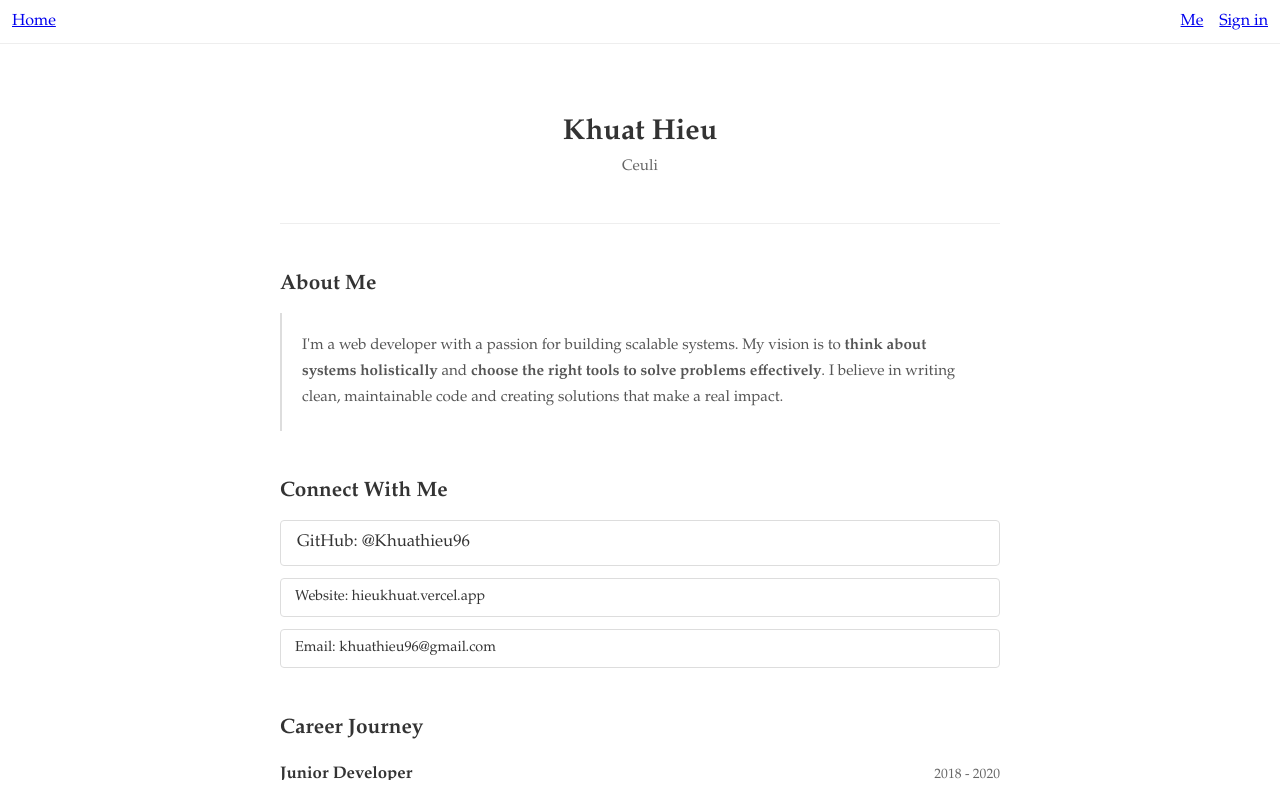
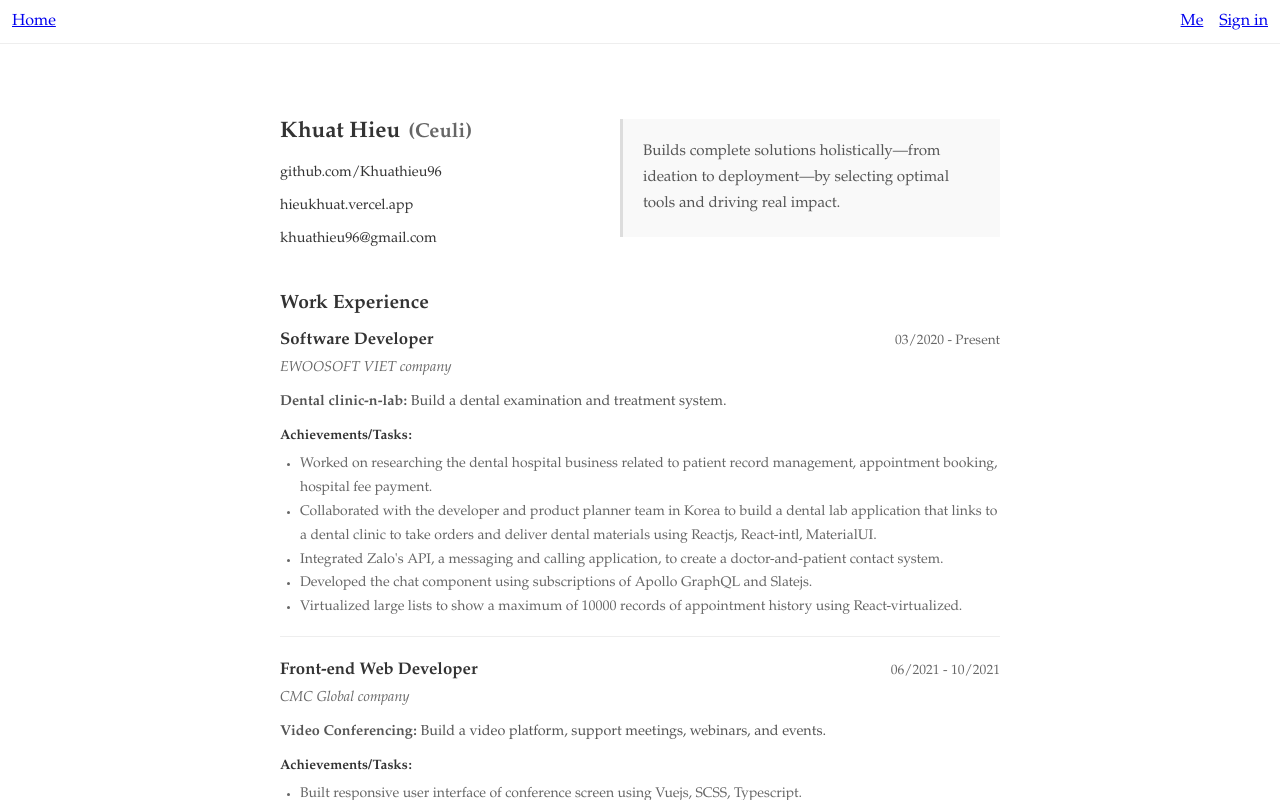
Before and after one commit to Khuathieu96/Blog, a Next.js app: page /me in a window 1280 px wide. Built offline with nearby package versions, Linux system fonts and the light colour scheme.

Commit message:
update/update page about me

```diff
--- a/app/me/page.tsx
+++ b/app/me/page.tsx
@@ -6,75 +6,53 @@ export default function Me() {
       style={{
         height: '100%',
         overflowY: 'auto',
-        maxWidth: 900,
+        maxWidth: 1000,
         margin: '0 auto',
-        padding: '0 20px',
+        padding: '40px 20px',
       }}
     >
-      {/* Header Section */}
+      {/* Two Column Layout */}
       <div
         style={{
-          textAlign: 'center',
-          marginBottom: 48,
-          paddingTop: 32,
-          paddingBottom: 32,
-          borderBottom: '1px solid #eee',
+          display: 'grid',
+          gridTemplateColumns: '300px 1fr',
+          gap: 40,
+          marginBottom: 40,
         }}
       >
+        {/* Left Column - Name and Contact */}
+        <div
+          style={{
+            display: 'flex',
+            flexDirection: 'column',
+            gap: 16,
+          }}
+        >
+          {/* Name */}
+          <div>
             <h1
               style={{
-            fontSize: '1.8em',
-            marginBottom: 8,
+                fontSize: '1.4em',
+                marginBottom: 4,
                 color: '#333',
               }}
             >
               Khuat Hieu
-        </h1>
-        <p
+              <span
                 style={{
-            fontSize: '0.95em',
+                  fontSize: '0.9em',
                   color: '#666',
                   marginTop: 0,
+                  marginLeft: 8,
+                  marginBottom: 0,
                 }}
               >
-          Ceuli
-        </p>
+                (Ceuli)
+              </span>
+            </h1>
           </div>
 
-      {/* Introduction */}
-      <section style={{ marginBottom: 48 }}>
-        <h2 style={{ fontSize: '1.3em', marginBottom: 16, color: '#333' }}>
-          About Me
-        </h2>
-        <p
-          style={{
-            fontSize: '0.95em',
-            lineHeight: 1.7,
-            color: '#555',
-            padding: 20,
-            borderLeft: '2px solid #ddd',
-          }}
-        >
-          I'm a web developer with a passion for building scalable systems. My
-          vision is to <strong>think about systems holistically</strong> and
-          <strong> choose the right tools to solve problems effectively</strong>
-          . I believe in writing clean, maintainable code and creating solutions
-          that make a real impact.
-        </p>
-      </section>
-
-      {/* Social Links */}
-      <section style={{ marginBottom: 48 }}>
-        <h2 style={{ fontSize: '1.3em', marginBottom: 16, color: '#333' }}>
-          Connect With Me
-        </h2>
-        <div
-          style={{
-            display: 'flex',
-            flexDirection: 'column',
-            gap: 12,
-          }}
-        >
+          {/* GitHub */}
           <a
             href='https://github.com/Khuathieu96'
             target='_blank'
@@ -82,18 +60,16 @@ export default function Me() {
             style={{
               display: 'flex',
               alignItems: 'center',
-              gap: 12,
-              padding: '12px 16px',
-              border: '1px solid #ddd',
+
               color: '#333',
               textDecoration: 'none',
-              borderRadius: 4,
-              fontSize: '1.05em',
+              fontSize: '0.9em',
             }}
           >
-            <span>GitHub: @Khuathieu96</span>
+            github.com/Khuathieu96
           </a>
 
+          {/* Website */}
           <a
             href='https://hieukhuat.vercel.app'
             target='_blank'
@@ -101,48 +77,60 @@ export default function Me() {
             style={{
               display: 'flex',
               alignItems: 'center',
-              gap: 12,
-              padding: '10px 14px',
-              border: '1px solid #ddd',
+
               color: '#333',
               textDecoration: 'none',
-              borderRadius: 4,
               fontSize: '0.9em',
             }}
           >
-            <span>Website: hieukhuat.vercel.app</span>
+            hieukhuat.vercel.app
           </a>
 
+          {/* Email */}
           <a
             href='mailto:khuathieu96@gmail.com'
             style={{
               display: 'flex',
               alignItems: 'center',
-              gap: 12,
-              padding: '10px 14px',
-              border: '1px solid #ddd',
+
               color: '#333',
               textDecoration: 'none',
-              borderRadius: 4,
               fontSize: '0.9em',
             }}
           >
-            <span>Email: khuathieu96@gmail.com</span>
+            khuathieu96@gmail.com
           </a>
         </div>
+
+        {/* Right Column - About Me */}
+        <section>
+          <p
+            style={{
+              fontSize: '0.95em',
+              lineHeight: 1.7,
+              color: '#555',
+              padding: 20,
+              borderLeft: '3px solid #ddd',
+              backgroundColor: '#f9f9f9',
+            }}
+          >
+            Builds complete solutions holistically—from ideation to
+            deployment—by selecting optimal tools and driving real impact.
+          </p>
         </section>
+      </div>
 
-      {/* Career Timeline */}
-      <section style={{ marginBottom: 48, paddingBottom: 32 }}>
-        <h2 style={{ fontSize: '1.3em', marginBottom: 24, color: '#333' }}>
-          Career Journey
+      {/* Work Experience */}
+      <section style={{ marginBottom: 32, paddingBottom: 16 }}>
+        <h2 style={{ fontSize: '1.2em', marginBottom: 16, color: '#333' }}>
+          Work Experience
         </h2>
 
-        {/* 2018-2020 Period */}
+        {/* EWOOSOFT VIET */}
         <div
           style={{
-            marginBottom: 32,
-            paddingBottom: 24,
+            marginBottom: 24,
+            paddingBottom: 16,
             borderBottom: '1px solid #eee',
           }}
         >
@@ -155,12 +143,23 @@ export default function Me() {
             }}
           >
             <h3 style={{ fontSize: '1.05em', margin: 0, color: '#333' }}>
-              Junior Developer
+              Software Developer
             </h3>
             <span style={{ fontSize: '0.85em', color: '#666' }}>
-              2018 - 2020
+              03/2020 - Present
             </span>
           </div>
+
+          <p
+            style={{
+              fontSize: '0.9em',
+              color: '#666',
+              fontStyle: 'italic',
+              margin: '4px 0 8px 0',
+            }}
+          >
+            EWOOSOFT VIET company
+          </p>
 
           <p
             style={{
@@ -170,14 +169,13 @@ export default function Me() {
               marginBottom: 12,
             }}
           >
-            Started my journey in web development, focusing on front-end
-            technologies and learning the fundamentals of building modern web
-            applications.
+            <strong>Dental clinic-n-lab:</strong> Build a dental examination and
+            treatment system.
           </p>
 
           <div>
             <strong style={{ color: '#333', fontSize: '0.85em' }}>
-              Key Focus:
+              Achievements/Tasks:
             </strong>
             <ul
               style={{
@@ -186,17 +184,111 @@ export default function Me() {
                 paddingLeft: 20,
                 color: '#666',
                 fontSize: '0.875em',
+                lineHeight: 1.7,
               }}
             >
-              <li>HTML, CSS, JavaScript fundamentals</li>
-              <li>React.js and component-based architecture</li>
-              <li>RESTful API integration</li>
-              <li>Version control with Git</li>
+              <li>
+                Worked on researching the dental hospital business related to
+                patient record management, appointment booking, hospital fee
+                payment.
+              </li>
+              <li>
+                Collaborated with the developer and product planner team in
+                Korea to build a dental lab application that links to a dental
+                clinic to take orders and deliver dental materials using
+                Reactjs, React-intl, MaterialUI.
+              </li>
+              <li>
+                Integrated Zalo's API, a messaging and calling application, to
+                create a doctor-and-patient contact system.
+              </li>
+              <li>
+                Developed the chat component using subscriptions of Apollo
+                GraphQL and Slatejs.
+              </li>
+              <li>
+                Virtualized large lists to show a maximum of 10000 records of
+                appointment history using React-virtualized.
+              </li>
             </ul>
           </div>
         </div>
 
-        {/* 2020-Now Period */}
+        {/* CMC Global */}
+        <div
+          style={{
+            marginBottom: 24,
+            paddingBottom: 16,
+            borderBottom: '1px solid #eee',
+          }}
+        >
+          <div
+            style={{
+              display: 'flex',
+              justifyContent: 'space-between',
+              alignItems: 'baseline',
+              marginBottom: 8,
+            }}
+          >
+            <h3 style={{ fontSize: '1.05em', margin: 0, color: '#333' }}>
+              Front-end Web Developer
+            </h3>
+            <span style={{ fontSize: '0.85em', color: '#666' }}>
+              06/2021 - 10/2021
+            </span>
+          </div>
+
+          <p
+            style={{
+              fontSize: '0.9em',
+              color: '#666',
+              fontStyle: 'italic',
+              margin: '4px 0 8px 0',
+            }}
+          >
+            CMC Global company
+          </p>
+
+          <p
+            style={{
+              fontSize: '0.9em',
+              color: '#555',
+              lineHeight: 1.6,
+              marginBottom: 12,
+            }}
+          >
+            <strong>Video Conferencing:</strong> Build a video platform, support
+            meetings, webinars, and events.
+          </p>
+
+          <div>
+            <strong style={{ color: '#333', fontSize: '0.85em' }}>
+              Achievements/Tasks:
+            </strong>
+            <ul
+              style={{
+                marginTop: 8,
+                marginBottom: 0,
+                paddingLeft: 20,
+                color: '#666',
+                fontSize: '0.875em',
+                lineHeight: 1.7,
+              }}
+            >
+              <li>
+                Built responsive user interface of conference screen using
+                Vuejs, SCSS, Typescript.
+              </li>
+              <li>
+                Collaborated with a backend developer to handle functions:
+                create a meeting, add participants, mute/unmute video/audio
+                using Jitsi's API.
+              </li>
+            </ul>
+          </div>
+        </div>
+
+        {/* Novaon digital */}
         <div>
           <div
             style={{
@@ -207,12 +299,23 @@ export default function Me() {
             }}
           >
             <h3 style={{ fontSize: '1.05em', margin: 0, color: '#333' }}>
-              Full-Stack Developer
+              Software Developer
             </h3>
             <span style={{ fontSize: '0.85em', color: '#666' }}>
-              2020 - Present
+              03/2018 - 02/2020
             </span>
           </div>
+
+          <p
+            style={{
+              fontSize: '0.9em',
+              color: '#666',
+              fontStyle: 'italic',
+              margin: '4px 0 8px 0',
+            }}
+          >
+            Novaon digital group company
+          </p>
 
           <p
             style={{
@@ -222,14 +325,13 @@ export default function Me() {
               marginBottom: 12,
             }}
           >
-            Evolved into full-stack development, working with modern frameworks
-            and databases. Focus on building scalable systems and choosing the
-            right tools for each problem.
+            <strong>Landingpage:</strong> Help non-tech people create the
+            website by manipulating the browser.
           </p>
 
           <div>
             <strong style={{ color: '#333', fontSize: '0.85em' }}>
-              Key Focus:
+              Achievements/Tasks:
             </strong>
             <ul
               style={{
@@ -238,13 +340,34 @@ export default function Me() {
                 paddingLeft: 20,
                 color: '#666',
                 fontSize: '0.875em',
+                lineHeight: 1.7,
               }}
             >
-              <li>Next.js and server-side rendering</li>
-              <li>MongoDB and database design</li>
-              <li>System architecture and scalability</li>
-              <li>API design and development</li>
-              <li>Cloud deployment (Vercel, AWS)</li>
+              <li>
+                Built drag-and-drop components, within a agile team, using
+                Reactjs, React-dnd, ReduxJs that created 100+ website template
+                in a month.
+              </li>
+              <li>
+                Developed a text editor including 4 tools (styling, emoji,
+                mention, font) using Draftjs, Emoji one.
+              </li>
+              <li>
+                Delivered monitoring app with Bootstrap, Nextjs, Google Chart
+                API.
+              </li>
+              <li>
+                Applied queries and mutations of Relayjs and GraphQL, reduced
+                the requests by more than 50%.
+              </li>
+              <li>
+                Researched Cloudinary API and implemented an image library,
+                reduced budget image processing server by 20% in a month.
+              </li>
+              <li>
+                Optimized the size of image and JS files on landing pages to
+                achieve more than 95 PageSpeed Insights point (PSI).
+              </li>
             </ul>
           </div>
         </div>
```
Also changed, not shown: components/Navbar.tsx (+81 -13 lines). Lines whose indentation alone changed are shown as unchanged.
